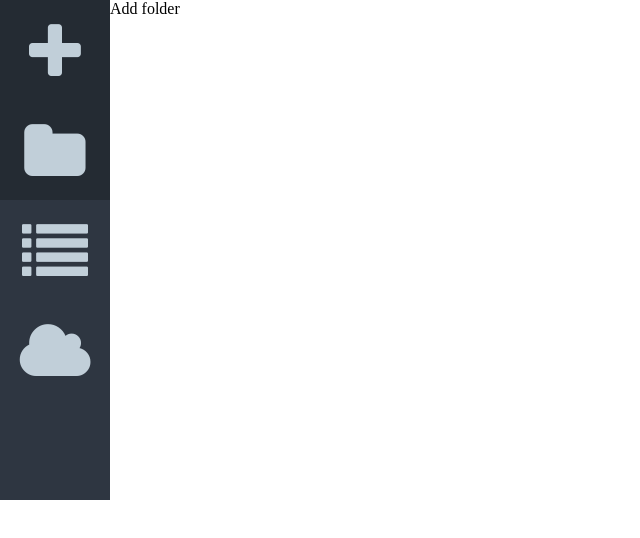
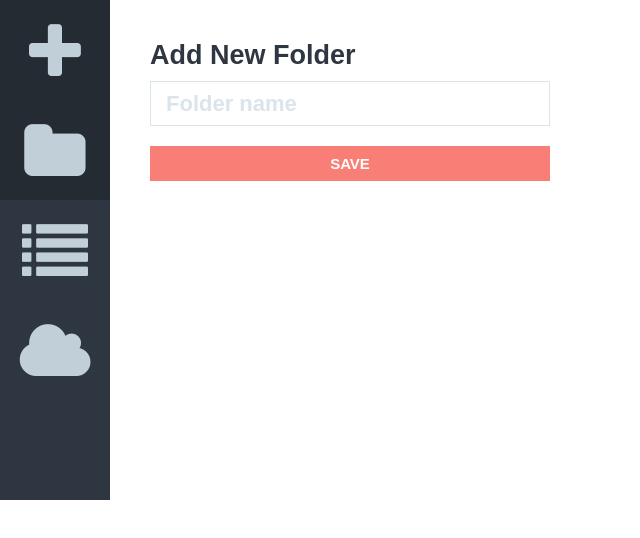
Before and after one commit to StormyWarrior8/Star-Notes, a website: page app/index.html at #/add-folder in a window 1280 px wide. Shown: the whole page, without its empty margins (0-640 px from the left). Drawn offline with Linux system fonts and the light colour scheme.

Commit message:
Style folder and link views

```diff
--- a/app/css/custom.css
+++ b/app/css/custom.css
@@ -6,6 +6,17 @@ body {
 button {
     padding: 0;
     border-style: none;
+}
+
+input[type="text"],
+input[type="url"],
+select {
+    height: 45px;
+}
+
+textarea {
+    height: 200px;
+    padding-top: 10px;
 }
 
 .side {
@@ -42,15 +53,6 @@ button {
     border: solid 1px #dae4eb;
 }
 
-#link-url-input {
-    height: 45px;
-}
-
-#link-note-input {
-    height: 200px;
-    padding-top: 10px;
-}
-
-#save-link-button {
+.block {
     width: 400px;
 }
--- a/app/css/ui-kit.css
+++ b/app/css/ui-kit.css
@@ -44,8 +44,6 @@ textarea {
 
 input[type=text]{
 	border: solid 1px #dae4eb;
-	margin: 20px 0 0 20px;
-	padding-left: 10px;
 }
 	input[type=text]::-webkit-input-placeholder { /* WebKit browsers */
    		color: #dae4eb;
--- a/app/templates/add-folder.html
+++ b/app/templates/add-folder.html
@@ -1 +1,7 @@
-<div>Add folder</div>
+<div class="wrapper">
+    <h1>Add New Folder</h1>
+    <form ng-submit="save()" name="addFolderForm">
+        <input ng-model="folder.name" name="nameField" type="text" placeholder="Folder name" class="input-field" id="folder-name-input"/>
+        <button type="submit" class="btn block" id="save-folder-button">Save</button>
+    </form>
+</div>
```
Also changed, not shown: app/templates/add-link.html (+1 -1 lines), app/build/style.css.
